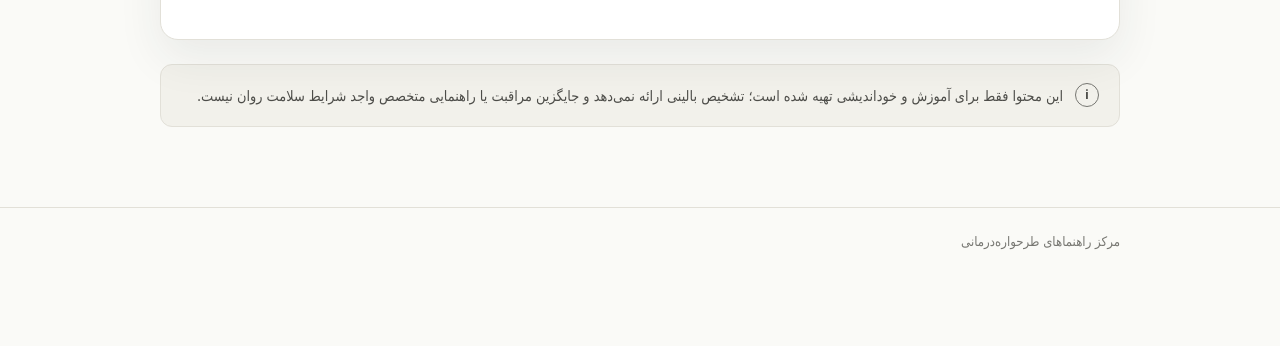
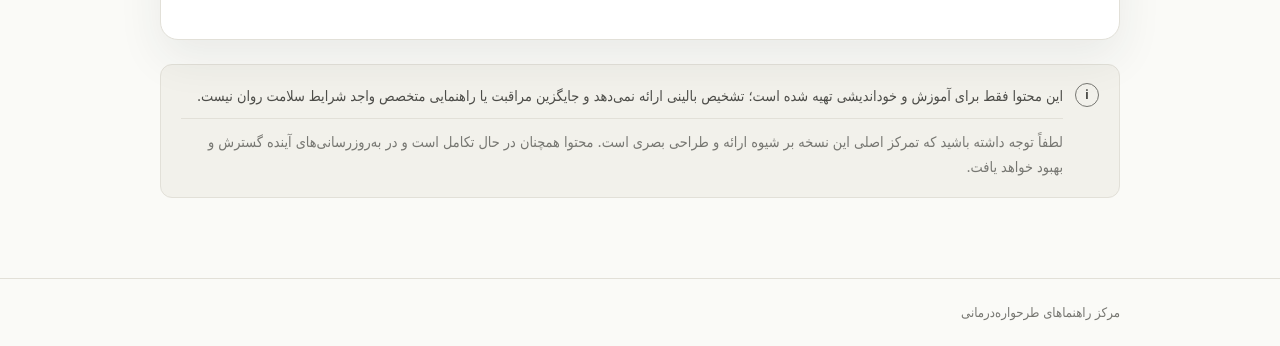
Before and after one commit to ba-amin/therapy-guidance-hub, a plain HTML site: page index.html in a window 1280 px wide. Shown: the part 798-1144 px from the top of the page. Before the commit the page ends 1073 px from the top, so only its background shows below. Drawn offline with Linux system fonts and the light colour scheme.

Commit message:
Refine landing page version notice

```diff
--- a/index.html
+++ b/index.html
@@ -314,6 +314,14 @@
       margin-bottom: 0;
     }
 
+    .notice-update {
+      display: block;
+      margin-top: 10px;
+      padding-top: 10px;
+      border-top: 1px solid var(--border);
+      color: var(--muted);
+    }
+
     footer {
       border-top: 1px solid var(--border);
       color: var(--muted);
@@ -447,6 +455,8 @@
         <p>
           <span class="content-fa" lang="fa">این محتوا فقط برای آموزش و خوداندیشی تهیه شده است؛ تشخیص بالینی ارائه نمی‌دهد و جایگزین مراقبت یا راهنمایی متخصص واجد شرایط سلامت روان نیست.</span>
           <span class="content-en" lang="en">This content is for education and self-reflection only. It does not provide a clinical diagnosis and is not a substitute for care or guidance from a qualified mental health professional.</span>
+          <span class="notice-update content-fa" lang="fa">لطفاً توجه داشته باشید که تمرکز اصلی این نسخه بر شیوه ارائه و طراحی بصری است. محتوا همچنان در حال تکامل است و در به‌روزرسانی‌های آینده گسترش و بهبود خواهد یافت.</span>
+          <span class="notice-update content-en" lang="en">Please note that this version focuses primarily on presentation and visual design. The content is still evolving and will be expanded and refined in future updates.</span>
         </p>
       </aside>
     </section>
```
